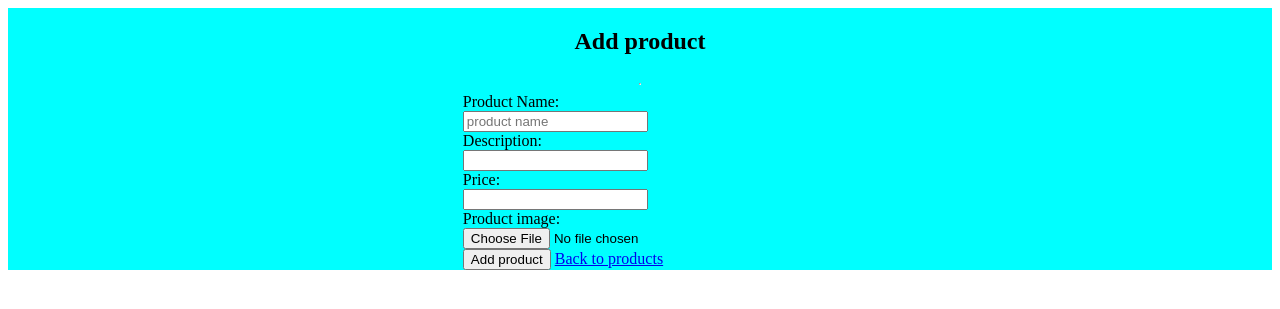
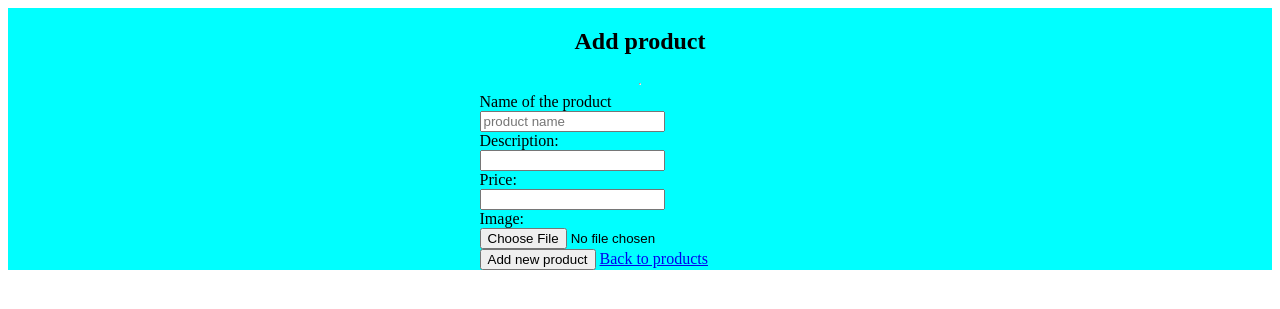
Before and after one commit to ValentinKRP/training, a PHP site: page /training/product.php in a window 1280 px wide. Shown: the top 309 px of the page. Run offline with PHP 8.4, Linux system fonts and the light colour scheme; a stand-in replaces the project's code that opens the database connection; some libraries are stand-ins or nearby versions.

Commit message:
add/edit product

```diff
--- a/product.php
+++ b/product.php
@@ -1,49 +1,42 @@
 <?php
+
 include 'common.php';
 
 session_start();
 
-if (!isset($_SESSION['lang'])) {
-    $_SESSION['lang'] = 'en';
-} else if (isset($_GET['lang']) && $_SESSION['lang'] != $_GET['lang']  && !empty($_GET['lang'])) {
-    if ($_GET['lang'] == 'en') {
-        $_SESSION['lang'] = 'en';
-    } else if ($_GET['lang'] == 'ro') {
-        $_SESSION['lang'] = 'ro';
-    }
-}
+$lang = translate();
+include "languages/$lang.php";
 
-require_once "languages/" . $_SESSION['lang'] . ".php";
 
 $conn = connectDB();
 
-if(isset($_POST['product_name'])){
-    $_SESSION['product_name']=$_POST['product_name'];
+if (isset($_POST['product_name'])) {
+    $_SESSION['product_name'] = $_POST['product_name'];
 }
-if(isset($_POST['product_desc'])){
-    $_SESSION['product_desc']=$_POST['product_desc'];
+if (isset($_POST['product_desc'])) {
+    $_SESSION['product_desc'] = $_POST['product_desc'];
 }
-if(isset($_POST['product_price'])){
-    $_SESSION['product_price']=$_POST['product_price'];
+if (isset($_POST['product_price'])) {
+    $_SESSION['product_price'] = $_POST['product_price'];
 }
 
 
 if (isset($_GET['id'])) {
     $id = $_GET['id'];
-    $sql="SELECT * from `products` WHERE product_id=? limit 1";
-    $stmt=$conn->prepare($sql);
+    $sql = "SELECT * from `products` WHERE product_id=? limit 1";
+    $stmt = $conn->prepare($sql);
     $stmt->execute([$id]);
-    $result=$stmt->fetch(PDO::FETCH_ASSOC);
+    $result = $stmt->fetch(PDO::FETCH_ASSOC);
 
 
 
-    if(isset($_POST['edit_product'])){
-        $product_title = strip_tags($_POST['product_name']);
-        $product_desc = strip_tags($_POST['product_desc']);
-        $product_price = strip_tags($_POST['product_price']);
+    if (isset($_POST['edit_product'])) {
+        $product_title = testInput($_POST['product_name']);
+        $product_desc = testInput($_POST['product_desc']);
+        $product_price = testInput($_POST['product_price']);
 
 
-        if ($_FILES['product_image']['size']!==0){
+        if ($_FILES['product_image']['size'] !== 0) {
 
             $product_image = $_FILES['product_image'];
             $image_name = $_FILES['product_image']['name'];
@@ -66,46 +59,40 @@ if (isset($_GET['id'])) {
 
                     if (move_uploaded_file($_FILES['product_image']['tmp_name'], $file_destination)) {
 
-                        $stmt->execute([$product_title, $product_desc, $product_price, $image_name_new,$id]);
+                        $stmt->execute([$product_title, $product_desc, $product_price, $image_name_new, $id]);
                         unset($_SESSION['product_name']);
                         unset($_SESSION['product_desc']);
                         unset($_SESSION['product_price']);
-                        echo '<script>alert("Product was updated")</script>';
+                        header("Location: products.php");
+                        die;
+
                     };
                 } else {
-                    echo "<script>alert('Error when uploading file!')
-                </script>";
                 }
             } else {
-
-                    echo '<script>alert("File uploaded is not an image")</script>';
+                $errorImage = 'File is not an image';
             }
-        }else{
+        } else {
             unset($_SESSION['product_name']);
             unset($_SESSION['product_desc']);
             unset($_SESSION['product_price']);
             $sql = "UPDATE  products  SET title=?, description=?, price=? WHERE product_id=?";
+            $stmt = $conn->prepare($sql);
+            $stmt->execute([$product_title, $product_desc, $product_price, $id]);
+            header("Location: products.php");
+            die;
 
-            $stmt = $conn->prepare($sql);
-                $stmt->execute([$product_title, $product_desc, $product_price,$id]);
-                echo '<script>alert("Product was updated")</script>';
+        }
     }
 }
 
+if (isset($_POST['add_product'])) {
+    $product_title = testInput($_POST['product_name']);
+    $product_desc = testInput($_POST['product_desc']);
+    $product_price = testInput($_POST['product_price']);
 
 
-}
-
-
-
-
-if (isset($_POST['add_product'])) {
-    $product_title = strip_tags($_POST['product_name']);
-    $product_desc = strip_tags($_POST['product_desc']);
-    $product_price = strip_tags($_POST['product_price']);
-
-
-    if (isset($_FILES['product_image'])) {
+    if (isset($_FILES['product_image']) && $_FILES['product_image']['size'] !== 0) {
 
         $product_image = $_FILES['product_image'];
         $image_name = $_FILES['product_image']['name'];
@@ -131,19 +118,17 @@ if (isset($_POST['add_product'])) {
                     unset($_SESSION['product_name']);
                     unset($_SESSION['product_desc']);
                     unset($_SESSION['product_price']);
-                    echo '<script>alert("Product was added")</script>';
+                    header("Location: products.php");
+                    die;
                 };
             } else {
-                echo "<script>alert('Error when uploading file!')
-            </script>";
+                $errorImage = 'Somethig went wrong when uploading the file';
             }
         } else {
-            echo "<script>alert('The file inserted is not an image!')
-        window.location.href='product.php'</script>";
+            $errorImage = 'File is not an image';
         }
     } else {
-        echo "<script>alert('Insert an image')
-        window.location.href='product.php'</script>";
+        $errorImage = 'Please insert an image';
     }
 }
 
@@ -162,58 +147,43 @@ if (isset($_POST['add_product'])) {
 
 <body>
     <div class="container">
-    <!-- <?= isset($_POST['edit']) ? "<h2> Edit product </h2>" : "<h2> Add product </h2>" ?> -->
-        <?php if (isset($_GET['id'])) : ?>
-            <h2> Edit product </h2>
-        <?php else : ?>
-            <h2> Add product </h2>
+        <h2> <?= isset($_POST['edit']) ? "Edit product" : "Add product" ?></h2>
+
+        <hr>
+           <?php if(isset($_GET['id'])): ?>
+            <form action="product.php?id=<?= $_GET['id']  ?>"  method="POST" enctype="multipart/form-data">
+           <?php else: ?>
+            <form action="product.php"  method="POST" enctype="multipart/form-data">
+
 <?php endif; ?>
-        <hr>
-        <?php if (isset($_GET['id'])) : ?>
-            <form action="product.php?id=<?=$_GET['id'] ?>" method="POST" enctype="multipart/form-data">
-        <?php else : ?>
-            <form action="product.php" method="POST" enctype="multipart/form-data">
-        <?php endif; ?>
-
                 <div class="form-group">
-                <label for="">Product Name: </label>
-                <input type="text" name="product_name" placeholder="product name"
-                <?php if(isset($_GET['id'])): ?>
-                    value="<?=$result['title'] ?>" <?php endif; ?>
-                    <?php if(isset($_SESSION['product_name'])): ?>
-                    value="<?=$_SESSION['product_name'] ?>" <?php endif; ?>
-                    required>
+                    <label for=""><?= $lang['product_name'] ?> </label>
+                    <input type="text" name="product_name" placeholder="product name"  <?php if (isset($_GET['id'])) : ?> value="<?= $result['title'] ?>" <?php endif; ?> <?php if (isset($_SESSION['product_name'])) : ?> value="<?= $_SESSION['product_name'] ?>" <?php endif; ?> required>
 
                 </div>
                 <div class="form-group">
-                <label for="">Description: </label>
-                <input type="text" name="product_desc" placeholder=""
-                <?php if(isset($_GET['id'])): ?>
-                    value="<?=$result['description'] ?>" <?php endif; ?>
-                    <?php if(isset($_SESSION['product_desc'])): ?>
-                    value="<?=$_SESSION['product_desc'] ?>" <?php endif; ?>
-                required>
+                    <label for=""><?= $lang['product_description'] ?>: </label>
+                    <input type="text" name="product_desc" placeholder="" <?php if (isset($_GET['id'])) : ?> value="<?= $result['description'] ?>" <?php endif; ?> <?php if (isset($_SESSION['product_desc'])) : ?> value="<?= $_SESSION['product_desc'] ?>" <?php endif; ?> required>
                 </div>
                 <div class="form-group">
-                <label for="">Price: </label>
-                <input type="number" name="product_price" placeholder=""
-                <?php if(isset($_GET['id'])): ?>
-                    value="<?=$result['price'] ?>" <?php endif; ?>
-                    <?php if(isset($_SESSION['product_price'])): ?>
-                    value="<?=$_SESSION['product_price'] ?>" <?php endif; ?>
-                required>
+                    <label for=""><?= $lang['product_price'] ?>: </label>
+                    <input type="number" name="product_price" placeholder="" <?php if (isset($_GET['id'])) : ?> value="<?= $result['price'] ?>" <?php endif; ?> <?php if (isset($_SESSION['product_price'])) : ?> value="<?= $_SESSION['product_price'] ?>" <?php endif; ?> required>
                 </div>
                 <div class="form-group">
-                <label>Product image: </label>
+                    <label><?= $lang['product_image'] ?>: </label>
                     <input type="file" name="product_image">
+                    <?php if (isset($errorImage)) : ?>
+                        <span style="color:red;"><?= $errorImage ?></span>
+                        <br>
+                    <?php endif; ?>
                 </div>
 
                 <?php if (isset($_GET['id'])) : ?>
-                <button type="submit" name="edit_product">Edit product</button>
+                    <button type="submit" name="edit_product"><?= $lang['edit_product'] ?></button>
                 <?php else : ?>
-                <button type="submit" name="add_product">Add product</button>
+                    <button type="submit" name="add_product"><?= $lang['add_product'] ?></button>
                 <?php endif; ?>
-            <a href="products.php">Back to products</a>
+                <a href="products.php"><?= $lang['navigate_products'] ?></a>
                 </form>
 
     </div>
```
Lines whose indentation alone changed are shown as unchanged.
